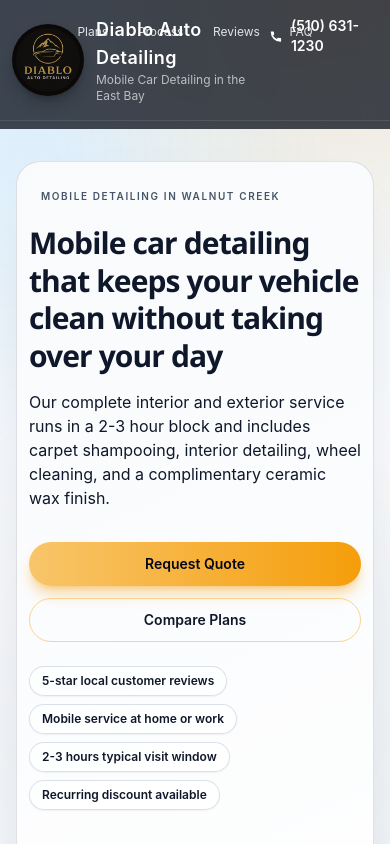
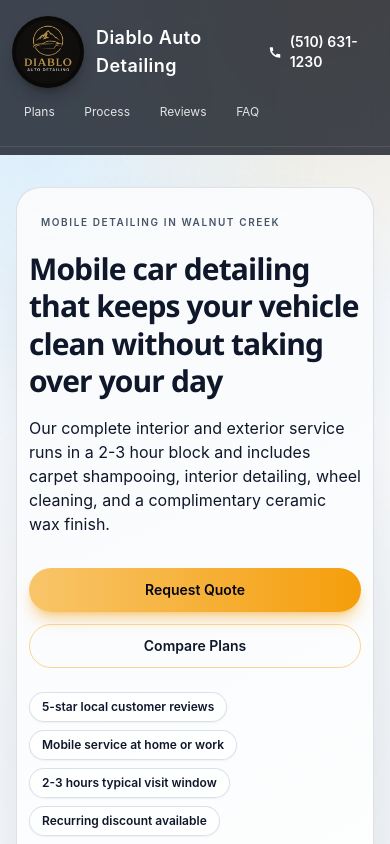
Before and after one commit to jakerslam/Diablo-Auto-Detailing-Website, a SvelteKit app: page / in a window 390 px wide. Shown: the top 844 px of the page. Built offline with nearby package versions, Linux system fonts and the light colour scheme; no server answers.

Commit message:
Improve mobile topbar layout

```diff
--- a/src/routes/+page.svelte
+++ b/src/routes/+page.svelte
@@ -497,15 +497,23 @@
 
 <div class="diablo-page flex min-h-screen flex-col">
   <header id="topbar" class="z-20 w-full bg-[rgba(6,11,22,0.75)] pb-2 backdrop-blur-md">
-    <div class="relative mx-auto flex max-w-6xl items-center justify-between gap-3 border-b border-white/10 px-4 py-4 sm:px-6 lg:px-8">
+    <div class="relative mx-auto flex max-w-6xl flex-col gap-3 border-b border-white/10 px-4 py-4 sm:px-6 lg:flex-row lg:items-center lg:justify-between lg:px-8">
+      <div class="flex items-center justify-between gap-3">
       <a href="#top" on:click={(event) => onSectionNav(event, 'top', 'nav_top', false)} class="group inline-flex items-center gap-3">
         <img src={brandLogoPath} alt="Diablo Auto Detailing logo" class="h-[4.5rem] w-[4.5rem] rounded-full bg-[#0b0908] object-contain p-1 shadow-lg shadow-black/25" />
         <div>
           <p class="text-lg font-semibold tracking-wide">Diablo Auto Detailing</p>
-          <p class="text-xs text-white/65">Mobile Car Detailing in the East Bay</p>
+          <p class="hidden text-xs text-white/65 sm:block">Mobile Car Detailing in the East Bay</p>
         </div>
       </a>
-      <nav class="absolute left-1/2 flex -translate-x-1/2 items-center justify-center gap-2 text-sm text-white/85">
+      <a href={`tel:${phone}`} class="inline-flex items-center justify-end gap-2 text-sm font-semibold text-white transition-colors duration-200 hover:text-glow-300 lg:hidden">
+        <svg aria-hidden="true" viewBox="0 0 24 24" class="h-4 w-4 fill-current">
+          <path d="M6.62 10.79a15.05 15.05 0 0 0 6.59 6.59l2.2-2.2a1 1 0 0 1 1.02-.24 11.36 11.36 0 0 0 3.57.57 1 1 0 0 1 1 1V21a1 1 0 0 1-1 1A17 17 0 0 1 3 5a1 1 0 0 1 1-1h3.49a1 1 0 0 1 1 1 11.36 11.36 0 0 0 .57 3.57 1 1 0 0 1-.24 1.02l-2.2 2.2Z" />
+        </svg>
+        <span>{phone}</span>
+      </a>
+      </div>
+      <nav class="flex items-center justify-start gap-2 overflow-x-auto text-sm text-white/85 lg:absolute lg:left-1/2 lg:-translate-x-1/2 lg:justify-center">
         <a href="#plans" class="rounded-full px-3 py-2 transition-all duration-200 hover:text-white hover:drop-shadow-[0_0_10px_rgba(245,158,11,0.55)]" on:click={(event) => onSectionNav(event, 'plans', 'nav_plans')}>
           Plans
         </a>
@@ -519,7 +527,7 @@
           FAQ
         </a>
       </nav>
-      <a href={`tel:${phone}`} class="inline-flex items-center justify-end gap-2 text-sm font-semibold text-white transition-colors duration-200 hover:text-glow-300">
+      <a href={`tel:${phone}`} class="hidden items-center justify-end gap-2 text-sm font-semibold text-white transition-colors duration-200 hover:text-glow-300 lg:inline-flex">
         <svg aria-hidden="true" viewBox="0 0 24 24" class="h-4 w-4 fill-current">
           <path d="M6.62 10.79a15.05 15.05 0 0 0 6.59 6.59l2.2-2.2a1 1 0 0 1 1.02-.24 11.36 11.36 0 0 0 3.57.57 1 1 0 0 1 1 1V21a1 1 0 0 1-1 1A17 17 0 0 1 3 5a1 1 0 0 1 1-1h3.49a1 1 0 0 1 1 1 11.36 11.36 0 0 0 .57 3.57 1 1 0 0 1-.24 1.02l-2.2 2.2Z" />
         </svg>
@@ -758,6 +766,10 @@
         >
           <HiddenInput name="source" value="Diablo Auto Detailing Website" />
           <HiddenInput name="selected_plan" value={form.plan} />
+          <HiddenInput
+            name="car_info"
+            value={[form.vehicleYear, form.vehicleMake, form.vehicleModel].filter(Boolean).join(' ').trim()}
+          />
 
           <FormField id="first_name" label="First name" required>
             <Input id="first_name" name="first_name" bind:value={form.firstName} required />
```
